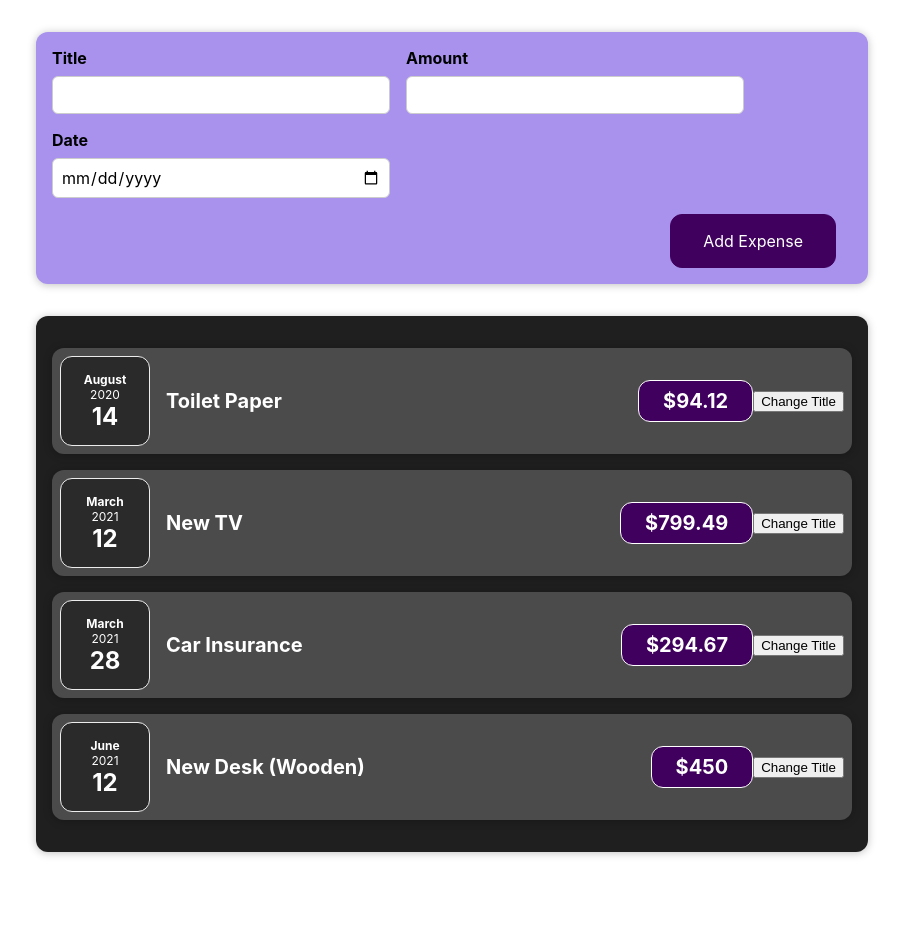
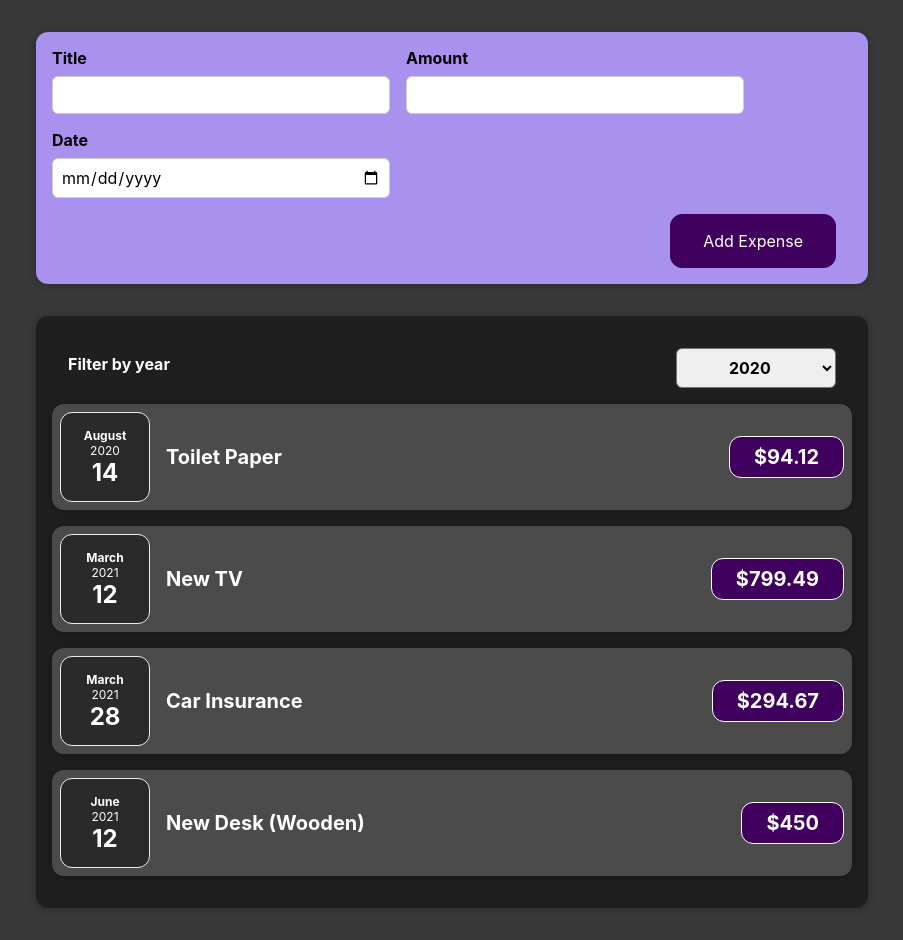
Before and after one commit to pedrohfd/reactjs-complete-guide, a React (Create React App) app in the folder app01/: page / in a window 1280 px wide. Shown: the whole page, without its empty margins (188-1091 px from the left). Before the commit the page ends 884 px from the top, so only its background shows below. Built offline with nearby package versions, Linux system fonts and the light colour scheme.

Commit message:
feat: 4th module of course finalized

```diff
--- a/app01/src/App.js
+++ b/app01/src/App.js
@@ -26,9 +26,13 @@
     },
   ]
 
+  const handleAddExpense = expense => {
+    console.log('In App.js')
+    console.log(expense)
+  }
   return (
     <div>
-      <NewExpense />
+      <NewExpense onAddExpense={handleAddExpense} />
       <Expenses items={expenses} />
     </div>
   )
--- a/app01/src/components/Expense/ExpenseItem/index.js
+++ b/app01/src/components/Expense/ExpenseItem/index.js
@@ -1,4 +1,4 @@
-import React, { useState } from 'react'
+import React from 'react'
 
 import ExpenseDate from '../ExpenseDate'
 import Card from '../../UI/Card'
@@ -6,21 +6,14 @@
 import './styles.css'
 
 const ExpenseItem = props => {
-  const [title, setTitle] = useState(props.title)
-
-  const handleClick = () => {
-    setTitle('updated')
-  }
-
   return (
     <Card className='expense-item'>
       <ExpenseDate date={props.date} />
 
       <div className='expense-item__description'>
-        <h2>{title}</h2>
+        <h2>{props.title}</h2>
         <div className='expense-item__price'>${props.amount}</div>
       </div>
-      <button onClick={handleClick}>Change Title</button>
     </Card>
   )
 }
--- a/app01/src/components/Expense/Expenses/index.js
+++ b/app01/src/components/Expense/Expenses/index.js
@@ -1,13 +1,24 @@
-import React from 'react'
+import React, { useState } from 'react'
 
+import ExpensesFilter from '../ExpensesFilter'
 import ExpenseItem from '../ExpenseItem'
 import Card from '../../UI/Card'
 
 import './styles.css'
 
 const Expenses = props => {
+  const [filteredYear, setFilteredYear] = useState('2020')
+
+  const handleFilterChange = selectedYear => {
+    setFilteredYear(selectedYear)
+  }
+
   return (
     <Card className='expenses'>
+      <ExpensesFilter
+        selected={filteredYear}
+        onChangeFilter={handleFilterChange}
+      />
       <ExpenseItem
         title={props.items[0].title}
         amount={props.items[0].amount}
--- /dev/null
+++ b/app01/src/components/Expense/ExpensesFilter/index.js
@@ -0,0 +1,25 @@
+import React from 'react'
+
+import './styles.css'
+
+const ExpensesFilter = props => {
+  const handleDropdownChange = event => {
+    props.onChangeFilter(event.target.value)
+  }
+
+  return (
+    <div className='expenses-filter'>
+      <div className='expenses-filter__control'>
+        <label>Filter by year</label>
+        <select value={props.selected} onChange={handleDropdownChange}>
+          <option value='2022'>2022</option>
+          <option value='2021'>2021</option>
+          <option value='2020'>2020</option>
+          <option value='2019'>2019</option>
+        </select>
+      </div>
+    </div>
+  )
+}
+
+export default ExpensesFilter
--- /dev/null
+++ b/app01/src/components/Expense/ExpensesFilter/styles.css
@@ -0,0 +1,24 @@
+.expenses-filter {
+  color: white;
+  padding: 0 1rem;
+}
+
+.expenses-filter__control {
+  display: flex;
+  width: 100%;
+  align-items: center;
+  justify-content: space-between;
+  margin: 1rem 0;
+}
+
+.expenses-filter label {
+  font-weight: bold;
+  margin-bottom: 0.5rem;
+}
+
+.expenses-filter select {
+  font: inherit;
+  padding: 0.5rem 3rem;
+  font-weight: bold;
+  border-radius: 6px;
+}
--- a/app01/src/components/NewExpense/ExpenseForm/index.js
+++ b/app01/src/components/NewExpense/ExpenseForm/index.js
@@ -2,7 +2,7 @@
 
 import './styles.css'
 
-const ExpenseForm = () => {
+const ExpenseForm = props => {
   const [enteredTitle, setEnteredTitle] = useState('')
   const [enteredAmount, setEnteredAmount] = useState('')
   const [enteredDate, setEnteredDate] = useState('')
@@ -27,6 +27,11 @@
       amount: enteredAmount,
       date: new Date(enteredDate),
     }
+
+    props.onSaveExpenseData(expenseData)
+    setEnteredTitle('')
+    setEnteredAmount('')
+    setEnteredDate('')
   }
 
   return (
@@ -34,7 +39,11 @@
       <div className='new-expense__controls'>
         <div className='new-expense__control'>
           <label>Title</label>
-          <input type='text' onChange={handleTitleChange} />
+          <input
+            type='text'
+            value={enteredTitle}
+            onChange={handleTitleChange}
+          />
         </div>
         <div className='new-expense__control'>
           <label>Amount</label>
@@ -42,6 +51,7 @@
             type='number'
             min='0.01'
             step='0.01'
+            value={enteredAmount}
             onChange={handleAmountChange}
           />
         </div>
@@ -51,6 +61,7 @@
             type='date'
             min='2019-01-01'
             max='2022-12-31'
+            value={enteredDate}
             onChange={handleDateChange}
           />
         </div>
--- a/app01/src/components/NewExpense/NewExpense/index.js
+++ b/app01/src/components/NewExpense/NewExpense/index.js
@@ -4,10 +4,18 @@
 
 import './styles.css'
 
-const NewExpense = () => {
+const NewExpense = props => {
+  const handleSaveExpenseData = enteredExpenseData => {
+    const expenseData = {
+      ...enteredExpenseData,
+      id: Math.random().toString(),
+    }
+    props.onAddExpense(expenseData)
+  }
+
   return (
     <div className='new-expense'>
-      <ExpenseForm />
+      <ExpenseForm onSaveExpenseData={handleSaveExpenseData} />
     </div>
   )
 }
--- a/app01/src/index.css
+++ b/app01/src/index.css
@@ -5,6 +5,7 @@
     sans-serif;
   -webkit-font-smoothing: antialiased;
   -moz-osx-font-smoothing: grayscale;
+  background-color: #393939;
 }
 
 code {
```
